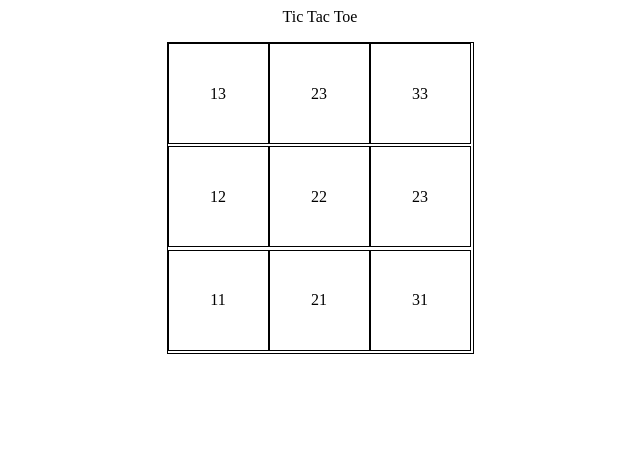
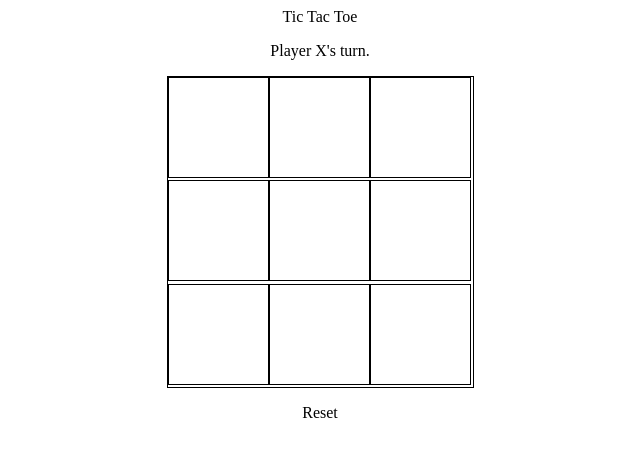
Before and after one commit to srivatsantalkad/tic-tac-toe, a plain HTML site: page index.html in a window 1280 px wide. Shown: the whole page, without its empty margins (320-960 px from the left). Drawn offline with Linux system fonts and the light colour scheme.

Commit message:
Edit index.html

```diff
--- a/index.html
+++ b/index.html
@@ -12,16 +12,18 @@
     <nav>
         Tic Tac Toe
     </nav>
+    <div class="result">Player X's turn.</div>
     <div class="grid">
-        <div id="13" class="grid-square">13</div>
-        <div id="23" class="grid-square">23</div>
-        <div id="33" class="grid-square">33</div>
-        <div id="12" class="grid-square">12</div>
-        <div id="22" class="grid-square">22</div>
-        <div id="23" class="grid-square">23</div>
-        <div id="11" class="grid-square">11</div>
-        <div id="21" class="grid-square">21</div>
-        <div id="31" class="grid-square">31</div>
+        <div id="0" class="grid-square"></div>
+        <div id="1" class="grid-square"></div>
+        <div id="2" class="grid-square"></div>
+        <div id="3" class="grid-square"></div>
+        <div id="4" class="grid-square"></div>
+        <div id="5" class="grid-square"></div>
+        <div id="6" class="grid-square"></div>
+        <div id="7" class="grid-square"></div>
+        <div id="8" class="grid-square"></div>
     </div>
+    <div class="reset">Reset</div>
 </body>
 </html>
```
